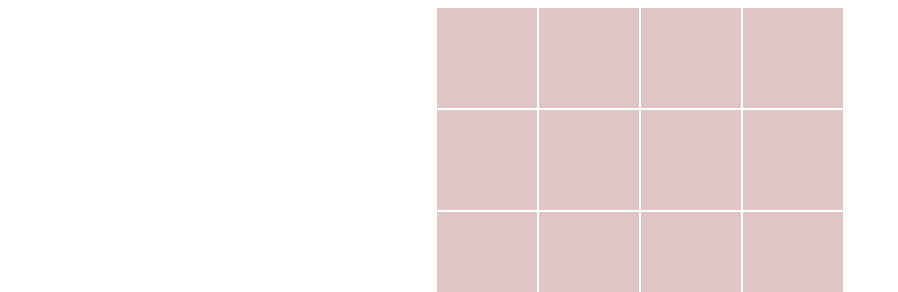
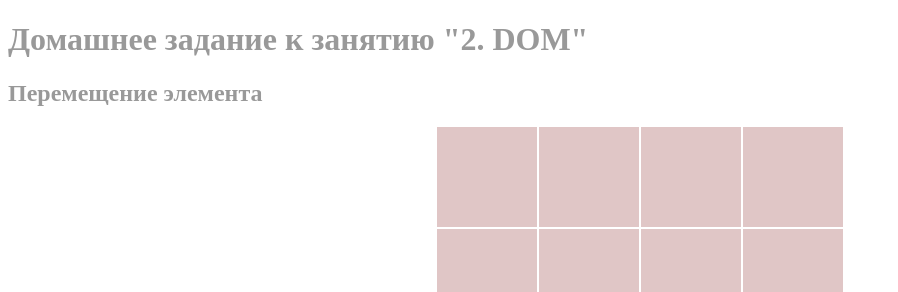
Before and after one commit to irinarinch/dom1, a website built with webpack: page src/index.html in a window 1280 px wide. Shown: the top 292 px of the page, without its empty margins (0-898 px from the left). Built offline with nearby package versions, Linux system fonts and the light colour scheme.

Commit message:
change index.html

```diff
--- a/src/index.html
+++ b/src/index.html
@@ -7,6 +7,8 @@
     <title>Document</title>
 </head>
 <body>
+  <h1>Домашнее задание к занятию "2. DOM"</h1>
+  <h2>Перемещение элемента</h2>
   <div class="board-container">
     <div class="board"></div>
   </div>
```
